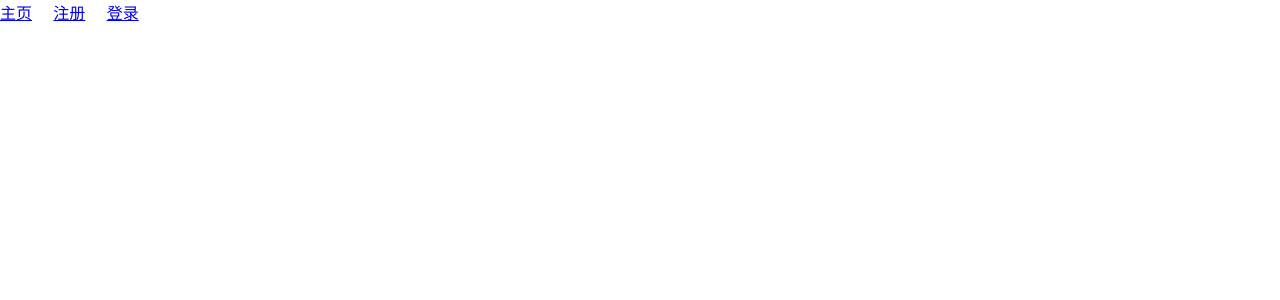
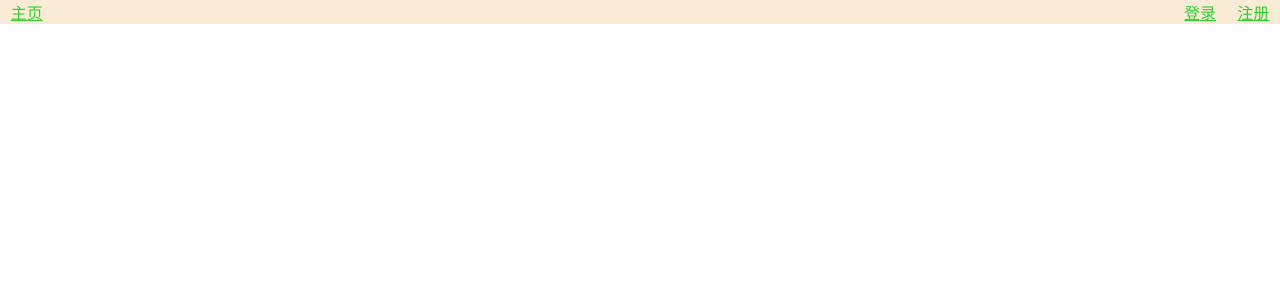
Before and after one commit to GavinHaydy/web, a Vue app: page /hw in a window 1280 px wide. Shown: the top 300 px of the page. Built offline with nearby package versions, Linux system fonts and the light colour scheme.

Commit message:
fix：增加必要样式

```diff
--- a/src/assets/css/base.css
+++ b/src/assets/css/base.css
@@ -8,4 +8,27 @@
   height: 100%;
 }
 
+.div {
+  width: 100%;
+  height: 100%;
+}
+
+.topNV {
+  height: 1%;
+  background-color: antiquewhite;
+  text-align: center;
+}
+
+a {
+  color: limegreen;
+}
+
+.left {
+  float: left;
+}
+
+.right {
+  float: right;
+}
+
 /*# sourceMappingURL=base.css.map */
--- a/src/assets/css/base.sass
+++ b/src/assets/css/base.sass
@@ -4,3 +4,16 @@
 .register_fa
   width: 100%
   height: 100%
+.div
+  width: 100%
+  height: 100%
+.topNV
+  height: 1%
+  background-color: antiquewhite
+  text-align: center
+a
+  color: limegreen
+.left
+  float: left
+.right
+  float: right
```
Also changed, not shown: 1 other file (tests, documents, lock files or other folders).
